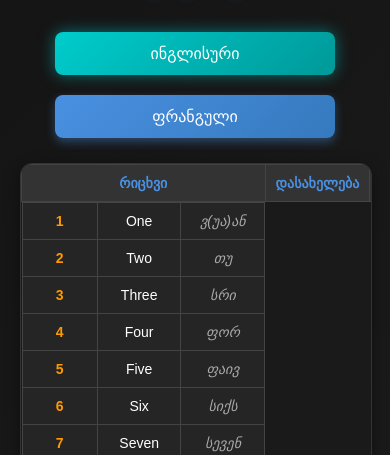
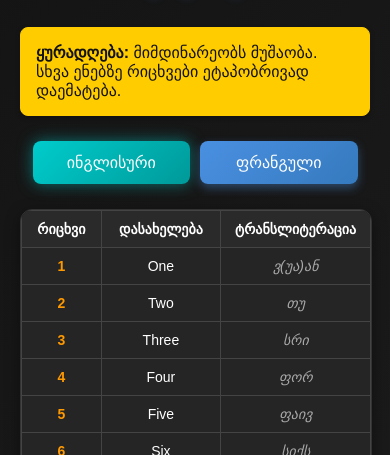
Before and after one commit to tsotnekverselava/hematria, a plain HTML site: page world-numbers.html in a window 390 px wide. Shown: the part 389-844 px from the top of the page. Drawn offline with Linux system fonts and the light colour scheme.

Commit message:
Update world-numbers.html

```diff
--- a/world-numbers.html
+++ b/world-numbers.html
@@ -80,10 +80,24 @@
             margin-bottom: 30px;
         }
 
-        /* Tabs Styles */
+        /* Warning Message */
+        .warning-message {
+            background: #ffcc00;
+            color: #121212;
+            padding: 15px;
+            border-radius: 8px;
+            margin-bottom: 20px;
+            text-align: left;
+            border: 1px solid #ffcc00;
+            box-shadow: 0 2px 5px rgba(0, 0, 0, 0.3);
+            max-width: 600px;
+            margin-left: 0;
+        }
+
+        /* Tab Container */
         .tab-container {
             display: flex;
-            justify-content: center;
+            justify-content: flex-end;
             gap: 10px;
             margin-bottom: 20px;
         }
@@ -113,7 +127,7 @@
         /* Table Styles */
         .number-table {
             width: 100%;
-            max-width: 900px;
+            max-width: 600px;
             margin: 0 auto;
             background: #1a1a1a;
             border: 1px solid #333;
@@ -135,9 +149,9 @@
         }
 
         .number-table th {
-            background: #333;
-            color: #4a90e2;
-            font-size: 18px;
+            background: #2a2a2a;
+            color: #ffffff;
+            font-size: 16px;
             text-transform: uppercase;
         }
 
@@ -171,7 +185,7 @@
         }
 
         .tab-content.active {
-            display: block;
+            display: table-row-group;
         }
 
         footer {
@@ -193,18 +207,22 @@
             }
 
             .tab-container {
-                flex-direction: column;
-                align-items: center;
+                justify-content: center;
             }
 
             .tab-btn {
-                width: 80%;
+                width: 45%;
                 margin: 5px 0;
             }
 
             .number-table th, .number-table td {
                 font-size: 14px;
                 padding: 10px;
+            }
+
+            .warning-message {
+                margin-left: auto;
+                margin-right: auto;
             }
         }
     </style>
@@ -225,6 +243,11 @@
 
     <div class="container">
         <h1 class="title">რიცხვები მსოფლიო ენებზე</h1>
+
+        <!-- Warning Message -->
+        <div class="warning-message">
+            <strong>ყურადღება:</strong> მიმდინარეობს მუშაობა. სხვა ენებზე რიცხვები ეტაპობრივად დაემატება.
+        </div>
 
         <!-- Tab Buttons -->
         <div class="tab-container">
@@ -288,7 +311,7 @@
                     <tr><td class="number">70</td><td class="word">Soixante-dix</td><td class="transliteration">სვისონ-დის</td></tr>
                     <tr><td class="number">80</td><td class="word">Quatre-vingts</td><td class="transliteration">ქეთხუვა</td></tr>
                     <tr><td class="number">90</td><td class="word">Quatre-vingt-dix</td><td class="transliteration">ქეთხუვა დის</td></tr>
-                    <tr><td class="number">100</td><td class="word">Cent</td><td class="transliteration">სო</td></tr Действия
+                    <tr><td class="number">100</td><td class="word">Cent</td><td class="transliteration">სო</td></tr>
                     <tr><td class="number">1000</td><td class="word">Mille</td><td class="transliteration">მია</td></tr>
                     <tr><td class="number">1000000</td><td class="word">Un million</td><td class="transliteration">ანმილიო</td></tr>
                 </tbody>
```
